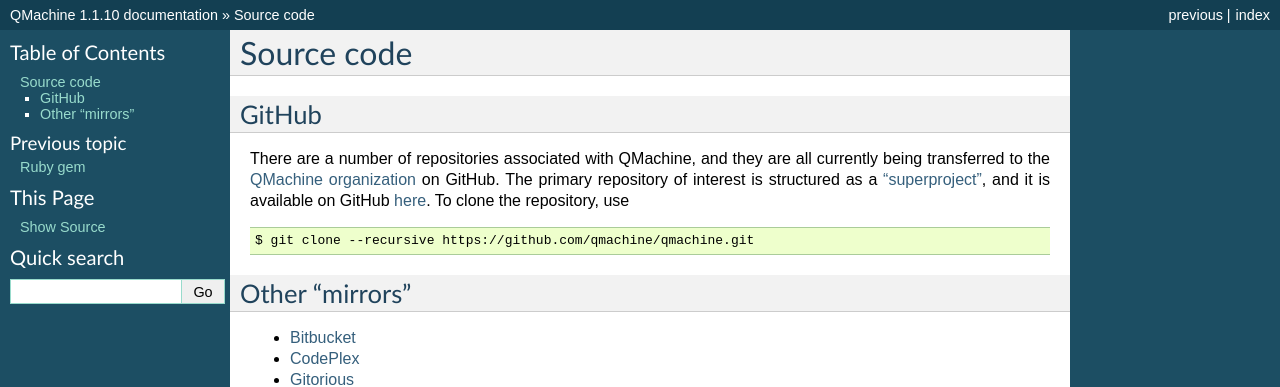
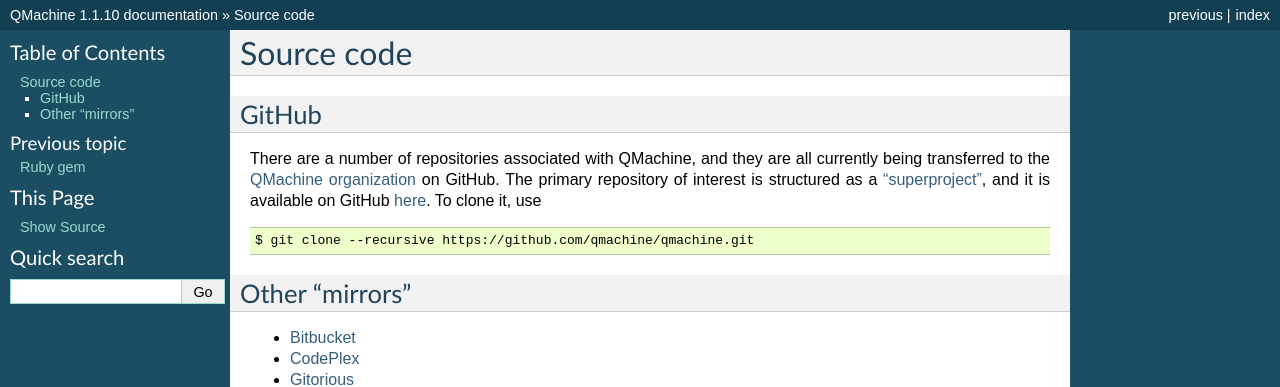
Before and after one commit to qmachine/qmachine, a Sphinx documentation site: the page built from docs/source-code.rst, in a window 1280 px wide. Shown: the top 387 px of the page. Built offline with Sphinx 7.4.7, drawn with Linux system fonts in a browser that asks for light colours.

Commit message:
Removed redundant language

```diff
--- a/docs/source-code.rst
+++ b/docs/source-code.rst
@@ -7,7 +7,7 @@ GitHub
 There are a number of repositories associated with QMachine, and they are all
 currently being transferred to the `QMachine organization`_ on GitHub. The
 primary repository of interest is structured as a `"superproject"`_, and it is
-available on GitHub here_. To clone the repository, use
+available on GitHub here_. To clone it, use
 ::
 
 $ git clone --recursive https://github.com/qmachine/qmachine.git
```
